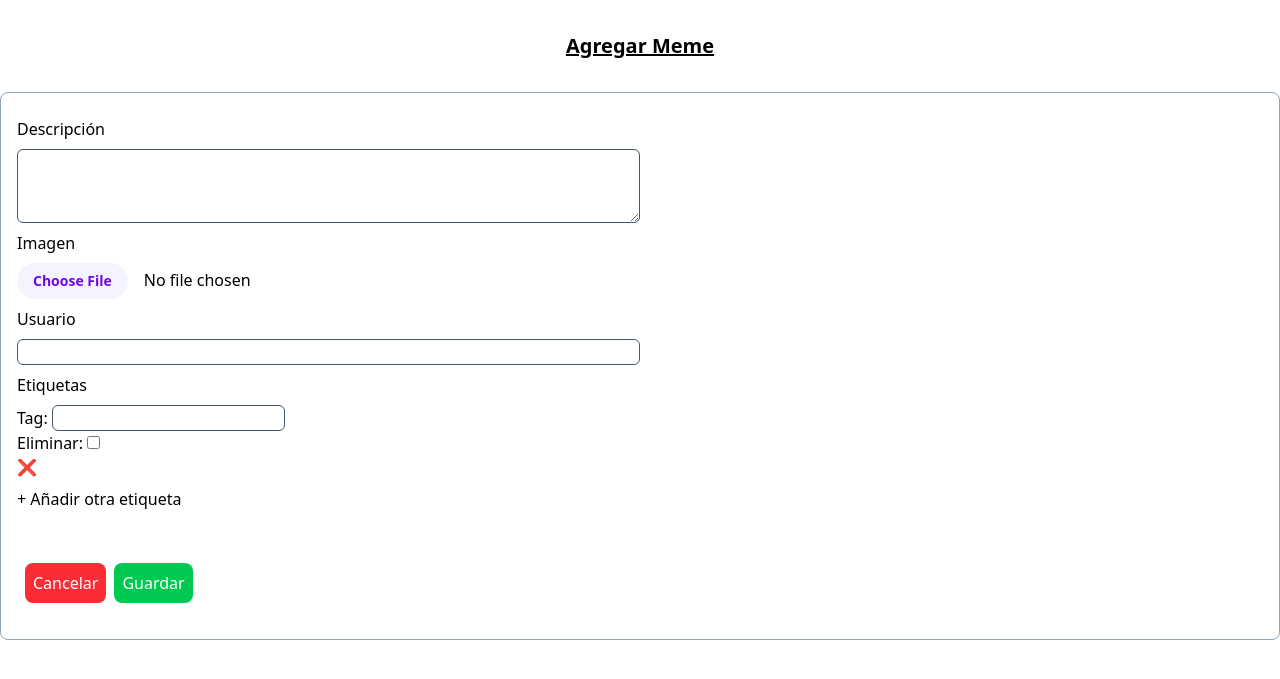
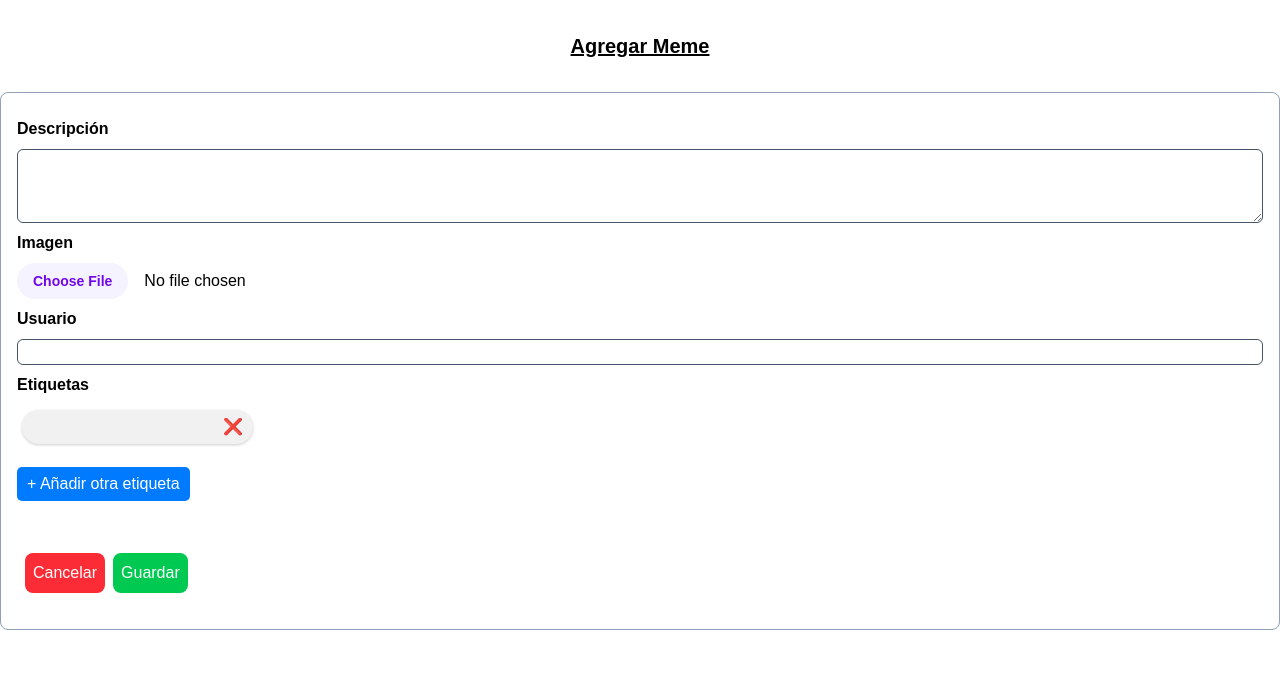
Before and after one commit to JossueDaniel/Cloud_MemeDB, a Django app: page /add/meme/ in a window 1280 px wide. Shown: the top 679 px of the page. Run offline with Django 5.2, Linux system fonts and the light colour scheme; data that the repository does not hold is empty.

Commit message:
Agregando diseño de los chips a las etiquetas

```diff
--- a/django_project/memes/views.py
+++ b/django_project/memes/views.py
@@ -27,6 +27,8 @@ def add_meme(request):
                 tag.save()
             formset.save_m2m()
             return redirect('home')
+        else:
+            print(f'Errores en el formulario: {meme_form.errors}, {formset.errors}')
     else:
         meme_form = MemeForm()
         formset = TagFormSet()
--- a/django_project/templates/memes/meme_new.html
+++ b/django_project/templates/memes/meme_new.html
@@ -3,31 +3,90 @@
 <script src="https://code.jquery.com/jquery-3.6.0.min.js"></script>
 {% endblock %}
 {% block content %}
+<style>
+    body {
+        font-family: Arial, sans-serif;
+    }
+
+    .etiqueta-form {
+        display: inline-flex;
+        align-items: center;
+        background-color: #f1f1f1;
+        border-radius: 20px;
+        padding: 5px 10px;
+        margin: 5px;
+        box-shadow: 0 1px 3px rgba(0, 0, 0, 0.2);
+    }
+
+    .etiqueta-form input[type="text"] {
+        border: none;
+        background: transparent;
+        margin-right: 5px;
+        outline: none;
+        font-size: 14px;
+        width: auto;
+    }
+
+    .etiqueta-form .eliminar-btn {
+        background-color: transparent;
+        border: none;
+        color: #888;
+        font-size: 16px;
+        cursor: pointer;
+        margin-left: 5px;
+    }
+
+    .etiqueta-form .eliminar-btn:hover {
+        color: #f00;
+    }
+
+    #agregar-etiqueta {
+        display: inline-block;
+        margin-top: 10px;
+        background-color: #007bff;
+        color: white;
+        border: none;
+        border-radius: 5px;
+        padding: 5px 10px;
+        cursor: pointer;
+    }
+
+    #agregar-etiqueta:hover {
+        background-color: #0056b3;
+    }
+</style>
 <div class="container mx-auto">
     <h1 class="text-xl font-bold underline text-center my-8">Agregar Meme</h1>
-    <div class="border border-slate-400 rounded-lg grid grid-cols-2 my-8 p-4">
+    <div class="border border-slate-400 rounded-lg my-8 p-4">
         <form method="post" class="space-y-2" enctype="multipart/form-data">
             {% csrf_token %}
             <div class="grid my-2 gap-2">
-                <label>Descripción</label>
+                <label class="font-semibold">Descripción</label>
                 {{ meme_form.description }}
             </div>
             <div class="grid my-2 gap-2">
-                <label>Imagen</label>
+                <label class="font-semibold">Imagen</label>
                 {{ meme_form.image }}
             </div>
             <div class="grid my-2 gap-2">
-                <label>Usuario</label>
+                <label class="font-semibold">Usuario</label>
                 {{ meme_form.user }}
             </div>
-            <h3>Etiquetas</h3>
+            <h3 class="font-semibold">Etiquetas</h3>
             <div id="formset">
                 {{ formset.management_form }}
                 {% for form in formset %}
                 <div class="etiqueta-form">
-                    {{ form.as_p }}
+                    {{ form.tag }}
                     <span class="eliminar-btn">❌</span>
                 </div>
+                {% if form.errors %}
+                <ul style="color: red;">
+                    {% for error in form.errors.values %}
+                    <li>{{ error }}</li>
+                    {% endfor %}
+                </ul>
+                {% endif %}
                 {% endfor %}
             </div>
 
@@ -49,7 +108,7 @@
         let formIndex = parseInt(totalForms.val());  // Asegurar que los índices inicien correctamente
 
         $('#agregar-etiqueta').click(function () {
-            let newForm = '{{ formset.empty_form.as_p|escapejs }}'.replace(/__prefix__/g, formIndex);
+            let newForm = '{{ formset.empty_form.tag|escapejs }}'.replace(/__prefix__/g, formIndex);
             formsetDiv.append('<div class="etiqueta-form">' + newForm + '<span class="eliminar-btn">❌</span></div>');
 
             formIndex++;  // Incrementa el índice
```
